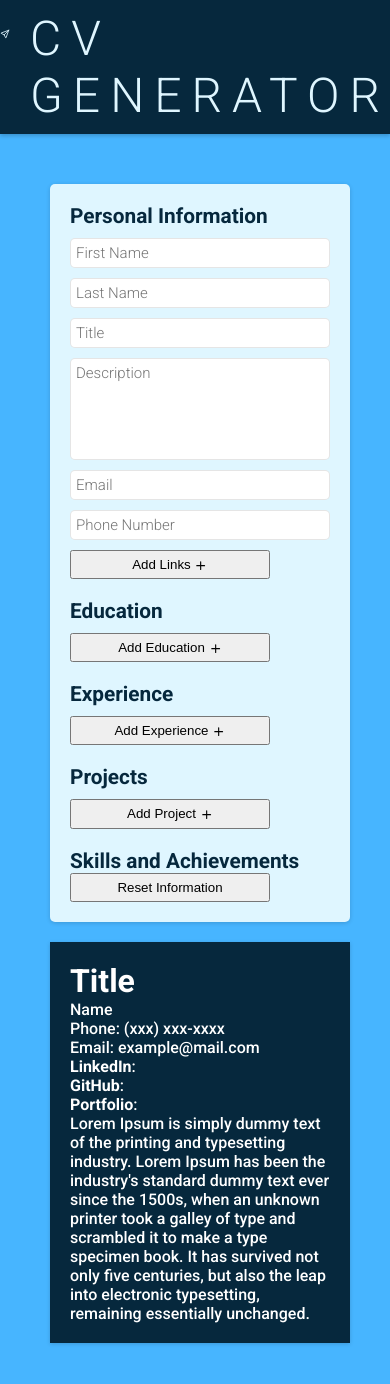
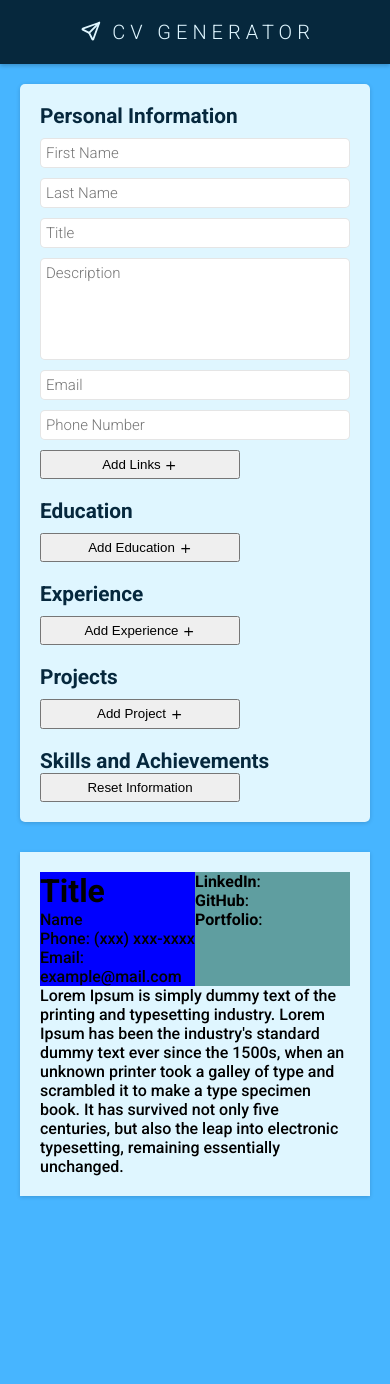
Before and after one commit to asadjawaid/CV-Builder, a React (Create React App) app: page / in a window 390 px wide. Shown: the top 1384 px of the page. After the commit the page ends 1216 px from the top, so only its background shows below. Built offline with nearby package versions, Linux system fonts and the light colour scheme.

Commit message:
CSS Update

```diff
--- a/src/styles/componentStyles.css
+++ b/src/styles/componentStyles.css
@@ -72,7 +72,7 @@ header h1 {
 /* CV container */
 .cv-container {
 	display: grid;
-	grid-template-columns: repeat(auto-fit, minmax(300px, 1fr));
+	grid-template-columns: repeat(auto-fit, minmax(500px, 1fr));
 	grid-column-gap: 50px;
 	grid-row-gap: 20px;
 	padding: 50px;
@@ -144,7 +144,71 @@ Styling for CVPreview
 	top: 20px;
 	height: fit-content;
 	padding: 20px;
-	color: white;
-	background-color: var(--darkBlue);
-	user-select: none;
+	/* background-color: var(--darkBlue); */
+	/* user-select: none; */
 }
+
+/*-----------------------------------------------------------
+Preview Header Styles
+-------------------------------------------------------------*/
+.cv-preview-container .cv-preview-header {
+	background-color: gray;
+	display: flex;
+}
+
+.header-left,
+.header-right {
+	flex: 1;
+}
+
+.cv-preview-header .header-left {
+	background-color: blue;
+}
+
+.cv-preview-header .header-right {
+	background-color: cadetblue;
+}
+
+/* Media Queries */
+/* Extra small devices (phones, 600px and down) */
+@media only screen and (max-width: 600px) {
+	header {
+		gap: 5px;
+	}
+
+	header h1 {
+		padding: 10px 0;
+		font-size: 20px;
+		letter-spacing: 5px;
+		text-transform: uppercase;
+		font-weight: 300;
+		user-select: none;
+	}
+
+	.send-icon {
+		padding-top: 10px;
+		font-size: 2rem;
+	}
+
+	.cv-container {
+		grid-template-columns: 1fr;
+		grid-row-gap: 30px;
+		padding: 20px;
+	}
+}
+
+/* Small devices (portrait tablets and large phones, 600px and up) */
+@media only screen and (min-width: 600px) {
+}
+
+/* Medium devices (landscape tablets, 768px and up) */
+@media only screen and (min-width: 768px) {
+}
+
+/* Large devices (laptops/desktops, 992px and up) */
+@media only screen and (min-width: 992px) {
+}
+
+/* Extra large devices (large laptops and desktops, 1200px and up) */
+@media only screen and (min-width: 1200px) {
+}
```
